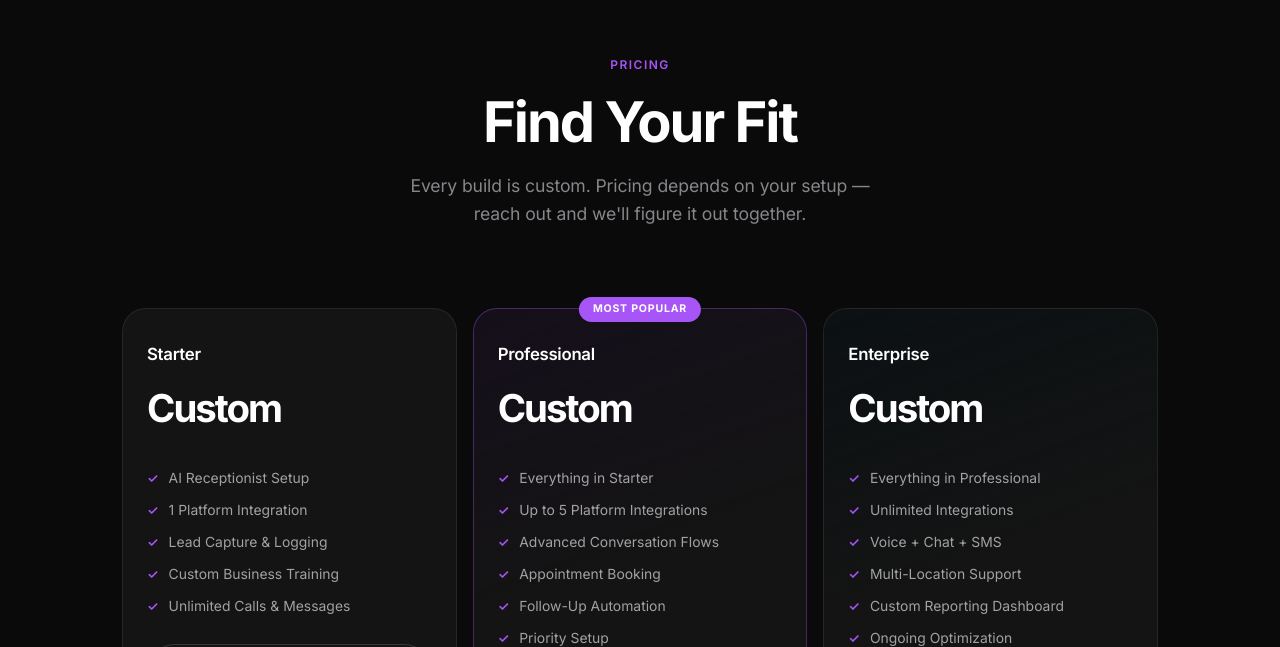
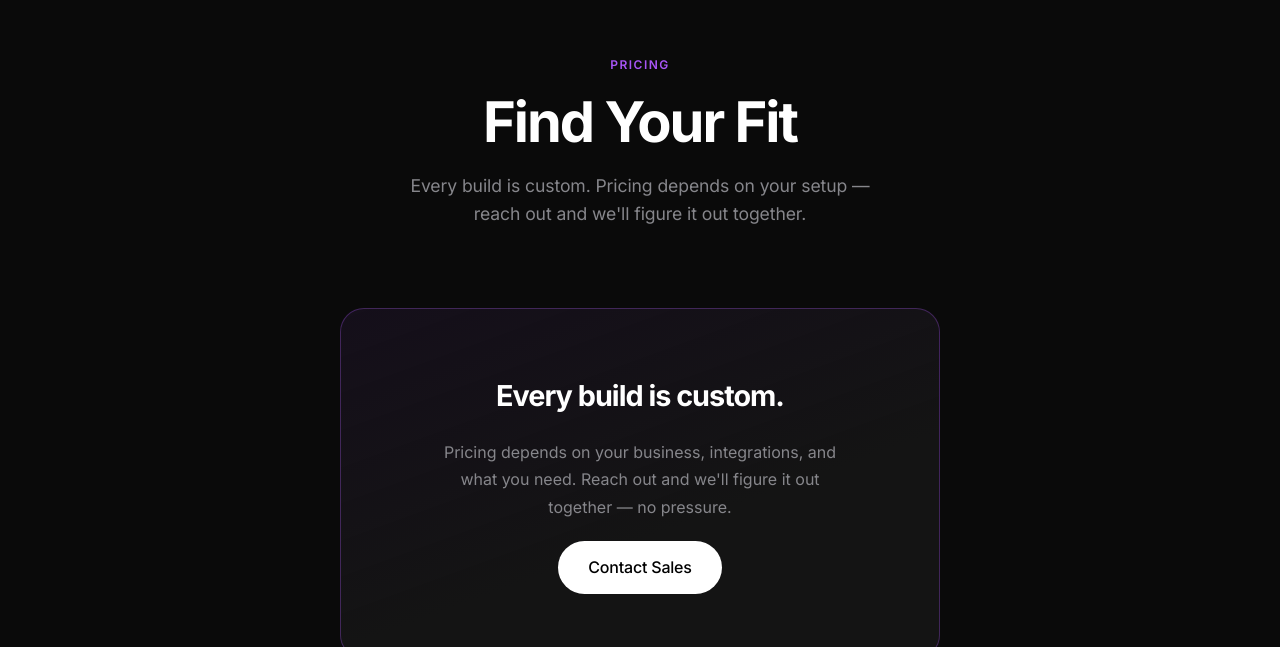
Before and after one commit to Cristiano111111/jayrx-website, a plain HTML site: page index.html in a window 1280 px wide. Shown: the part 2153-2800 px from the top of the page. Drawn offline with Linux system fonts and the light colour scheme.

Commit message:
Remove reviews, simplify pricing to single contact sales block

```diff
--- a/assets/css/style.css
+++ b/assets/css/style.css
@@ -567,6 +567,45 @@ body {
   font-size: 0.82rem;
 }
 
+/* SINGLE PRICING */
+.single-pricing {
+  display: flex;
+  justify-content: center;
+}
+
+.single-pricing-inner {
+  background: var(--bg3);
+  border: 1px solid rgba(168,85,247,0.3);
+  border-radius: var(--radius-lg);
+  padding: 64px 80px;
+  text-align: center;
+  display: flex;
+  flex-direction: column;
+  align-items: center;
+  gap: 20px;
+  max-width: 600px;
+  width: 100%;
+  background: linear-gradient(160deg, rgba(168,85,247,0.07) 0%, var(--bg3) 60%);
+}
+
+.single-pricing-inner h3 {
+  font-size: 1.8rem;
+  font-weight: 700;
+  color: var(--white);
+  letter-spacing: -1px;
+}
+
+.single-pricing-inner p {
+  color: var(--text-muted);
+  font-size: 1rem;
+  line-height: 1.7;
+  max-width: 420px;
+}
+
+@media (max-width: 600px) {
+  .single-pricing-inner { padding: 40px 28px; }
+}
+
 /* CUSTOM CTA BAR */
 .custom-cta-bar {
   margin-top: 56px;
--- a/index.html
+++ b/index.html
@@ -20,7 +20,6 @@
         <li><a href="#how">How It Works</a></li>
         <li><a href="#integrations">Integrations</a></li>
         <li><a href="#packages">Pricing</a></li>
-        <li><a href="#reviews">Reviews</a></li>
         <li><a href="#contact" class="nav-cta">Get Started</a></li>
       </ul>
       <button class="hamburger" id="hamburger" aria-label="Menu">
@@ -31,7 +30,6 @@
       <a href="#how" class="mobile-link">How It Works</a>
       <a href="#integrations" class="mobile-link">Integrations</a>
       <a href="#packages" class="mobile-link">Pricing</a>
-      <a href="#reviews" class="mobile-link">Reviews</a>
       <a href="#contact" class="mobile-link mobile-cta">Get Started</a>
     </div>
   </nav>
@@ -122,114 +120,16 @@
         <h2>Find Your Fit</h2>
         <p>Every build is custom. Pricing depends on your setup — reach out and we'll figure it out together.</p>
       </div>
-      <div class="packages-grid">
-
-        <div class="package-card">
-          <div class="package-header">
-            <h3>Starter</h3>
-            <div class="package-price"><span class="price-num">Custom</span></div>
-          </div>
-          <ul class="package-features">
-            <li><span class="check">✓</span> AI Receptionist Setup</li>
-            <li><span class="check">✓</span> 1 Platform Integration</li>
-            <li><span class="check">✓</span> Lead Capture &amp; Logging</li>
-            <li><span class="check">✓</span> Custom Business Training</li>
-            <li><span class="check">✓</span> Unlimited Calls &amp; Messages</li>
-          </ul>
-          <a href="#contact" class="btn btn-outline">Contact Sales</a>
-        </div>
-
-        <div class="package-card package-featured">
-          <div class="package-badge">Most Popular</div>
-          <div class="package-header">
-            <h3>Professional</h3>
-            <div class="package-price"><span class="price-num">Custom</span></div>
-          </div>
-          <ul class="package-features">
-            <li><span class="check">✓</span> Everything in Starter</li>
-            <li><span class="check">✓</span> Up to 5 Platform Integrations</li>
-            <li><span class="check">✓</span> Advanced Conversation Flows</li>
-            <li><span class="check">✓</span> Appointment Booking</li>
-            <li><span class="check">✓</span> Follow-Up Automation</li>
-            <li><span class="check">✓</span> Priority Setup</li>
-          </ul>
+      <div class="single-pricing">
+        <div class="single-pricing-inner">
+          <h3>Every build is custom.</h3>
+          <p>Pricing depends on your business, integrations, and what you need. Reach out and we'll figure it out together — no pressure.</p>
           <a href="#contact" class="btn btn-primary">Contact Sales</a>
         </div>
-
-        <div class="package-card package-premium">
-          <div class="package-header">
-            <h3>Enterprise</h3>
-            <div class="package-price"><span class="price-num">Custom</span></div>
-          </div>
-          <ul class="package-features">
-            <li><span class="check">✓</span> Everything in Professional</li>
-            <li><span class="check">✓</span> Unlimited Integrations</li>
-            <li><span class="check">✓</span> Voice + Chat + SMS</li>
-            <li><span class="check">✓</span> Multi-Location Support</li>
-            <li><span class="check">✓</span> Custom Reporting Dashboard</li>
-            <li><span class="check">✓</span> Ongoing Optimization</li>
-          </ul>
-          <a href="#contact" class="btn btn-outline">Contact Sales</a>
-        </div>
-
-      </div>
-
-      <div class="custom-cta-bar">
-        <p>Not sure which plan fits? Let's talk it through.</p>
-        <a href="mailto:jayrx16@gmail.com" class="btn btn-primary">Contact Sales</a>
       </div>
     </div>
   </section>
 
-  <!-- REVIEWS -->
-  <section class="section" id="reviews">
-    <div class="container">
-      <div class="section-header">
-        <span class="section-tag">Reviews</span>
-        <h2>What Clients Say</h2>
-        <p>Don't take my word for it.</p>
-      </div>
-      <div class="reviews-grid">
-
-        <div class="review-card">
-          <div class="review-stars">⭐⭐⭐⭐⭐</div>
-          <p class="review-text">"Jay built our entire site from scratch and nailed the vision on the first try. Clean, fast, and exactly what an AI company should look like online."</p>
-          <div class="review-author">
-            <div class="review-avatar">A</div>
-            <div>
-              <strong>Team at ARXAI</strong>
-              <span>arxai.us</span>
-            </div>
-          </div>
-        </div>
-
-        <div class="review-card">
-          <div class="review-stars">⭐⭐⭐⭐⭐</div>
-          <p class="review-text">"Professional, easy to work with, and delivered exactly what we needed. Our new site has already brought in new inquiries."</p>
-          <div class="review-author">
-            <div class="review-avatar">C</div>
-            <div>
-              <strong>Clarksburg Senior Living</strong>
-              <span>clarksburgseniorliving.com</span>
-            </div>
-          </div>
-        </div>
-
-        <div class="review-card">
-          <div class="review-stars">⭐⭐⭐⭐⭐</div>
-          <p class="review-text">"Jay understood our brand immediately. The site looks premium and we've gotten tons of compliments on it."</p>
-          <div class="review-author">
-            <div class="review-avatar">J</div>
-            <div>
-              <strong>JayVenture</strong>
-              <span>jayventure.com</span>
-            </div>
-          </div>
-        </div>
-
-      </div>
-    </div>
-  </section>
 
   <!-- CONTACT -->
   <section class="section section-dark" id="contact">
```
